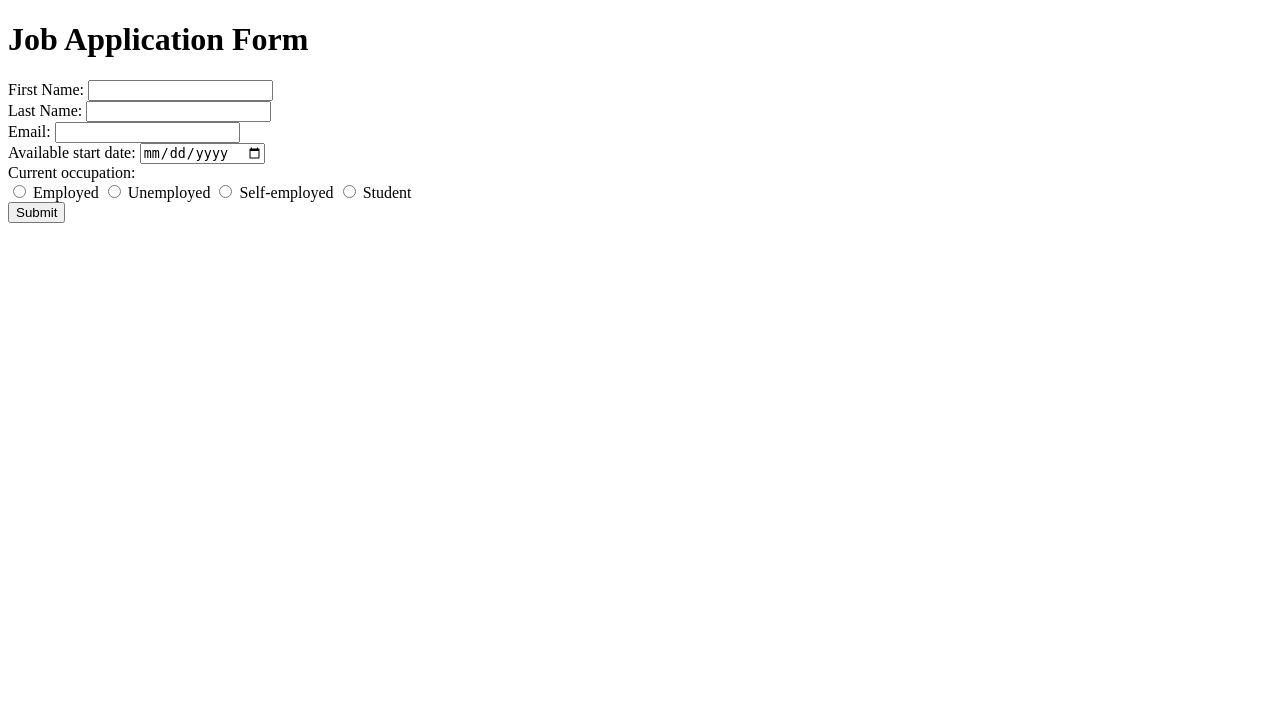
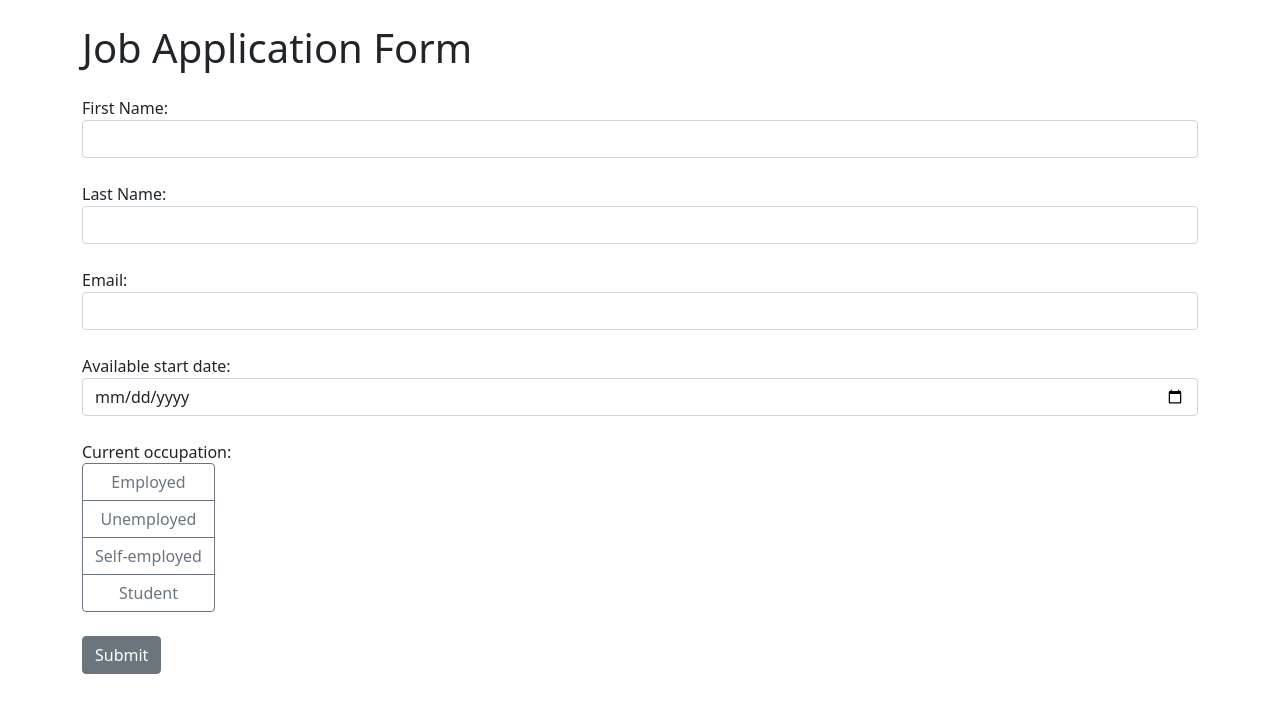
Before and after one commit to Nikul30701/Job-Application-Form-Flask, a Flask app: page / in a window 1280 px wide. Shown: the top 713 px of the page. Run offline with Flask 3, Linux system fonts and the light colour scheme.

Commit message:
Frontend complete

```diff
--- a/templates/index.html
+++ b/templates/index.html
@@ -3,44 +3,49 @@
     <head>
         <meta charset="utf-8">
         <meta name="viewport" content="width=device-width, initial-scale=1, shrink-too-fit-no">
+        <link rel="stylesheet" href="https://cdn.jsdelivr.net/npm/bootstrap@5.1.3/dist/css/bootstrap.min.css">
     </head>
     <body>
-        <h1>Job Application Form</h1>
+        <div class="container">
+            <h1 class="mt-4 mb-4">Job Application Form</h1>
             <form>
-            <div>
+                <div class="form group mb-4">
                     <labels for="first_name">First Name:</labels>
-                <input type="text" id="first_name" name="first_name" required>
+                    <input class="form-control" type="text" id="first_name" name="first_name" required>
                 </div>
-            <div>
+                <div class="form group mb-4">
                     <labels for="last_name">Last Name:</labels>
-                <input type="text" id="last_name" name="last_name" required>
+                    <input class="form-control" type="text" id="last_name" name="last_name" required>
                 </div>
-            <div>
+                <div class="form group mb-4">
                     <labels for="email">Email:</labels>
-                <input type="email" id="email" name="email" required>
+                    <input class="form-control" type="email" id="email" name="email" required>
                 </div>
-            <div>
+                <div class="form group mb-4">
                     <labels for="date">Available start date:</labels>
-                <input type="date" id="date" name="date" required>
+                    <input class="form-control" type="date" id="date" name="date" required>
                 </div>
-            <div>
+                <div class="form group mb-4">
                     <labels>Current occupation: </labels>
                     <br>
-                <div id="occupation">
-                    <input type="radio" id="employed" name="occupation" required>
-                    <labels for="employed">Employed</labels>
+                    <div class="btn-group-vertical" id="occupation">
+                        <input class="btn-check form-control" type="radio" id="employed" name="occupation" required>
+                        <labels class="btn btn-outline-secondary" for="employed">Employed</labels>
 
-                    <input type="radio" id="unemployed" name="occupation" required>
-                    <labels for="unemployed">Unemployed</labels>
+                        <input class="btn-check form-control" type="radio" id="unemployed" name="occupation" required>
+                        <labels  class="btn btn-outline-secondary" for="unemployed">Unemployed</labels>
 
-                    <input type="radio" id="self-employed" name="occupation" required>
-                    <labels for="self-employed">Self-employed</labels>
+                        <input class="btn-check form-control" type="radio" id="self-employed" name="occupation" required>
+                        <labels class="btn btn-outline-secondary" for="self-employed">Self-employed</labels>
 
-                    <input type="radio" id="student" name="occupation" required>
-                    <labels for="student">Student</labels>
+                        <input class="btn-check form-control" type="radio" id="student" name="occupation" required>
+                        <labels class="btn btn-outline-secondary" for="student">Student</labels>
                     </div>
                 </div>
-            <button type="button">Submit</button>
+                <button class="btn btn-secondary mb-4" type="button">Submit</button>
             </form>
+        </div>
+        <script src="https://code.jquery.com/jquery-3.6.0.min.js"></script>
+        <script src="https://cdn.jsdelivr.net/npm/bootstrap@5.1.3/dist/js/bootstrap.min.js"></script>
     </body>
 </html>
```
Lines whose indentation alone changed are shown as unchanged.
